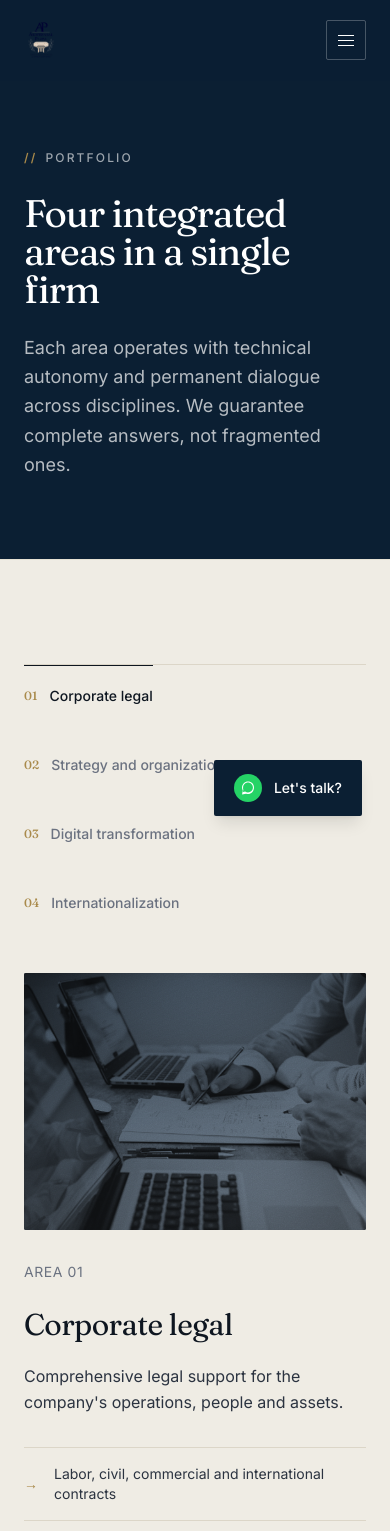
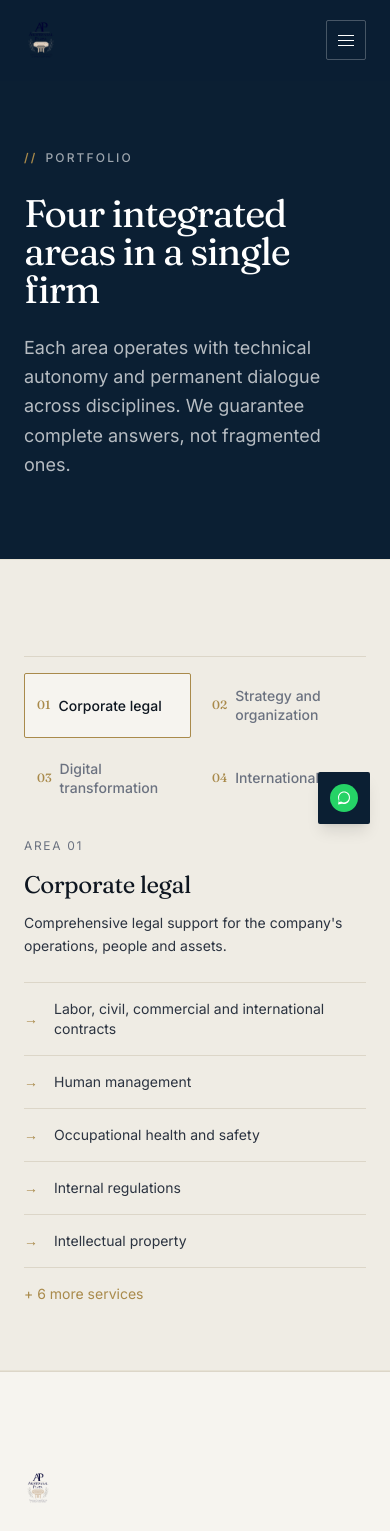
Before and after one commit to Xtail13/aristizabal-plata, a Next.js app: page /en/servicios in a window 390 px wide. Shown: the top 1531 px of the page. Built offline with nearby package versions, Linux system fonts and the light colour scheme.

Commit message:
fix: improve mobile portfolio and events layout

```diff
--- a/components/home/Events.tsx
+++ b/components/home/Events.tsx
@@ -13,7 +13,7 @@ export function Events() {
   const idx = ["0", "1", "2"] as const;
 
   return (
-    <section className="bg-navy-soft py-16 text-white sm:py-24 lg:py-28">
+    <section className="bg-navy-soft py-14 text-white sm:py-24 lg:py-28">
       <Container>
         <SectionHeading
           eyebrow={t("eyebrow")}
@@ -22,30 +22,33 @@ export function Events() {
           tone="light"
         />
       </Container>
-      {/* Mobile: scroll horizontal con snap. md+: grid 3 columnas dentro de Container */}
       <Container>
-        <div className="mt-10 sm:mt-14">
-          <div className="-mx-6 flex snap-x snap-mandatory gap-5 overflow-x-auto px-6 pb-5 sm:-mx-9 sm:px-9 md:mx-0 md:grid md:grid-cols-3 md:gap-8 md:overflow-visible md:pb-0 md:px-0 [&::-webkit-scrollbar]:hidden [scrollbar-width:none]">
+        <div className="mt-8 sm:mt-14">
+          <div className="grid gap-4 md:grid-cols-3 md:gap-8">
             {idx.map((i) => {
               const meta = t(`items.${i}.meta`);
               const [, ...rest] = meta.split("·").map((s) => s.trim());
+
               return (
-              <article key={i} className="min-w-[82vw] flex-shrink-0 snap-start flex flex-col sm:min-w-[68vw] md:min-w-0">
-                {/* Fotos de guía — reemplazar por imágenes reales de cada evento */}
+                <article
+                  key={i}
+                  className="grid grid-cols-[6.5rem_1fr] gap-4 border-t border-white/15 pt-4 md:block md:border-t-0 md:pt-0"
+                >
                   <EditorialFrame
                     src={eventGuideImages[Number(i)]}
                     alt={t(`items.${i}.title`)}
-                  ratio="aspect-[4/3]"
+                    ratio="aspect-[4/5] md:aspect-[4/3]"
                     caption={rest.join(" · ")}
+                    className="min-h-32 md:min-h-0"
                   />
-                <div className="pt-5">
-                  <div className="text-xs uppercase tracking-[0.2em] text-white/50">
+                  <div className="min-w-0 self-center md:pt-5">
+                    <div className="text-[0.68rem] uppercase tracking-[0.18em] text-white/50">
                       {meta}
                     </div>
-                  <h3 className="mt-3 text-xl text-white">
+                    <h3 className="mt-2 text-lg leading-snug text-white md:mt-3 md:text-xl">
                       {t(`items.${i}.title`)}
                     </h3>
-                  <p className="mt-2 text-sm leading-relaxed text-white/60">
+                    <p className="mt-2 text-sm leading-relaxed text-white/65">
                       {t(`items.${i}.text`)}
                     </p>
                   </div>
@@ -53,12 +56,6 @@ export function Events() {
               );
             })}
           </div>
-          {/* Indicador de scroll solo en mobile */}
-          <div className="mt-4 flex justify-center gap-2 md:hidden">
-            {idx.map((i) => (
-              <div key={i} className="h-px w-5 bg-white/35 first:bg-white/70" />
-            ))}
-          </div>
         </div>
       </Container>
     </section>
--- a/components/home/Services.tsx
+++ b/components/home/Services.tsx
@@ -36,16 +36,16 @@ export function Services({ hideHeading = false }: { hideHeading?: boolean }) {
           />
         )}
 
-        <div className="mt-10 flex flex-wrap gap-x-7 gap-y-2 border-t border-line sm:mt-14">
+        <div className="mt-8 grid grid-cols-2 gap-2 border-t border-line pt-4 sm:mt-14 sm:flex sm:flex-wrap sm:gap-x-7 sm:gap-y-2 sm:pt-0">
           {services.map((s, i) => (
             <button
               key={s.id}
               type="button"
               onClick={() => handleTabChange(i)}
-              className={`flex items-center gap-3 border-t py-5 text-sm font-medium transition-colors ${
+              className={`flex min-h-16 items-center gap-2 rounded-[2px] border px-3 py-3 text-left text-sm font-medium leading-snug transition-colors sm:min-h-0 sm:gap-3 sm:border-x-0 sm:border-b-0 sm:border-t sm:px-0 sm:py-5 ${
                 i === active
-                  ? "border-ink text-ink"
-                  : "border-transparent text-muted hover:text-ink"
+                  ? "border-gold bg-bg text-ink sm:border-ink sm:bg-transparent"
+                  : "border-transparent text-muted hover:text-ink sm:border-transparent"
               }`}
             >
               <span className="font-display text-xs text-gold">{s.number}</span>
@@ -54,7 +54,7 @@ export function Services({ hideHeading = false }: { hideHeading?: boolean }) {
           ))}
         </div>
 
-        <div className="grid gap-8 pt-10 sm:pt-14 lg:grid-cols-[0.85fr_1.15fr] lg:gap-20 lg:pt-14">
+        <div className="grid gap-6 pt-7 sm:gap-8 sm:pt-14 lg:grid-cols-[0.85fr_1.15fr] lg:gap-20 lg:pt-14">
           <div className="lg:sticky lg:top-28 lg:self-start">
             {/* Foto de guía por área. Foto final: añadir `image` por servicio en lib/services.ts */}
             <EditorialFrame
@@ -62,15 +62,15 @@ export function Services({ hideHeading = false }: { hideHeading?: boolean }) {
               alt={current.title[locale]}
               ratio="aspect-[4/3]"
               caption={`${t("areaLabel")} ${current.number}`}
-              className="mb-8"
+              className="hidden sm:block sm:mb-8"
             />
-            <div className="mb-6 text-sm uppercase tracking-[0.04em] text-muted">
+            <div className="mb-4 text-xs uppercase tracking-[0.14em] text-muted sm:mb-6 sm:text-sm sm:tracking-[0.04em]">
               {t("areaLabel")} {current.number}
             </div>
-            <h3 className="font-display text-3xl leading-tight sm:text-4xl">
+            <h3 className="font-display text-2xl leading-tight sm:text-4xl">
               {current.title[locale]}
             </h3>
-            <p className="mt-5 max-w-sm text-base leading-relaxed text-ink-soft">
+            <p className="mt-3 max-w-sm text-sm leading-relaxed text-ink-soft sm:mt-5 sm:text-base">
               {current.summary[locale]}
             </p>
           </div>
--- a/components/layout/WhatsAppFloat.tsx
+++ b/components/layout/WhatsAppFloat.tsx
@@ -14,14 +14,14 @@ export function WhatsAppFloat() {
       target="_blank"
       rel="noopener noreferrer"
       aria-label="WhatsApp"
-      className="fixed bottom-7 right-7 z-50 inline-flex items-center gap-3 rounded-[2px] bg-navy px-5 py-3.5 text-sm font-medium text-white shadow-lg transition-transform duration-300 hover:-translate-y-0.5 hover:bg-accent"
+      className="fixed bottom-5 right-5 z-50 inline-flex items-center rounded-[2px] bg-navy p-3 text-sm font-medium text-white shadow-lg transition-transform duration-300 hover:-translate-y-0.5 hover:bg-accent sm:bottom-7 sm:right-7 sm:gap-3 sm:px-5 sm:py-3.5"
     >
       <span className="grid h-7 w-7 place-items-center rounded-full bg-[#25D366]">
         <svg viewBox="0 0 32 32" className="h-4 w-4 fill-white" aria-hidden>
           <path d="M16 3C9.4 3 4 8.4 4 15a11.9 11.9 0 0 0 1.6 6L4 29l8.2-1.6A12 12 0 0 0 16 28c6.6 0 12-5.4 12-13S22.6 3 16 3Zm0 21.8a9.8 9.8 0 0 1-5-1.4l-.4-.2-4.9 1 1-4.7-.2-.4A9.8 9.8 0 0 1 6.2 15c0-5.4 4.4-9.8 9.8-9.8s9.8 4.4 9.8 9.8-4.4 9.8-9.8 9.8Z" />
         </svg>
       </span>
-      {t("whatsapp")}
+      <span className="hidden sm:inline">{t("whatsapp")}</span>
     </a>
   );
 }
```
Lines whose indentation alone changed are shown as unchanged.
